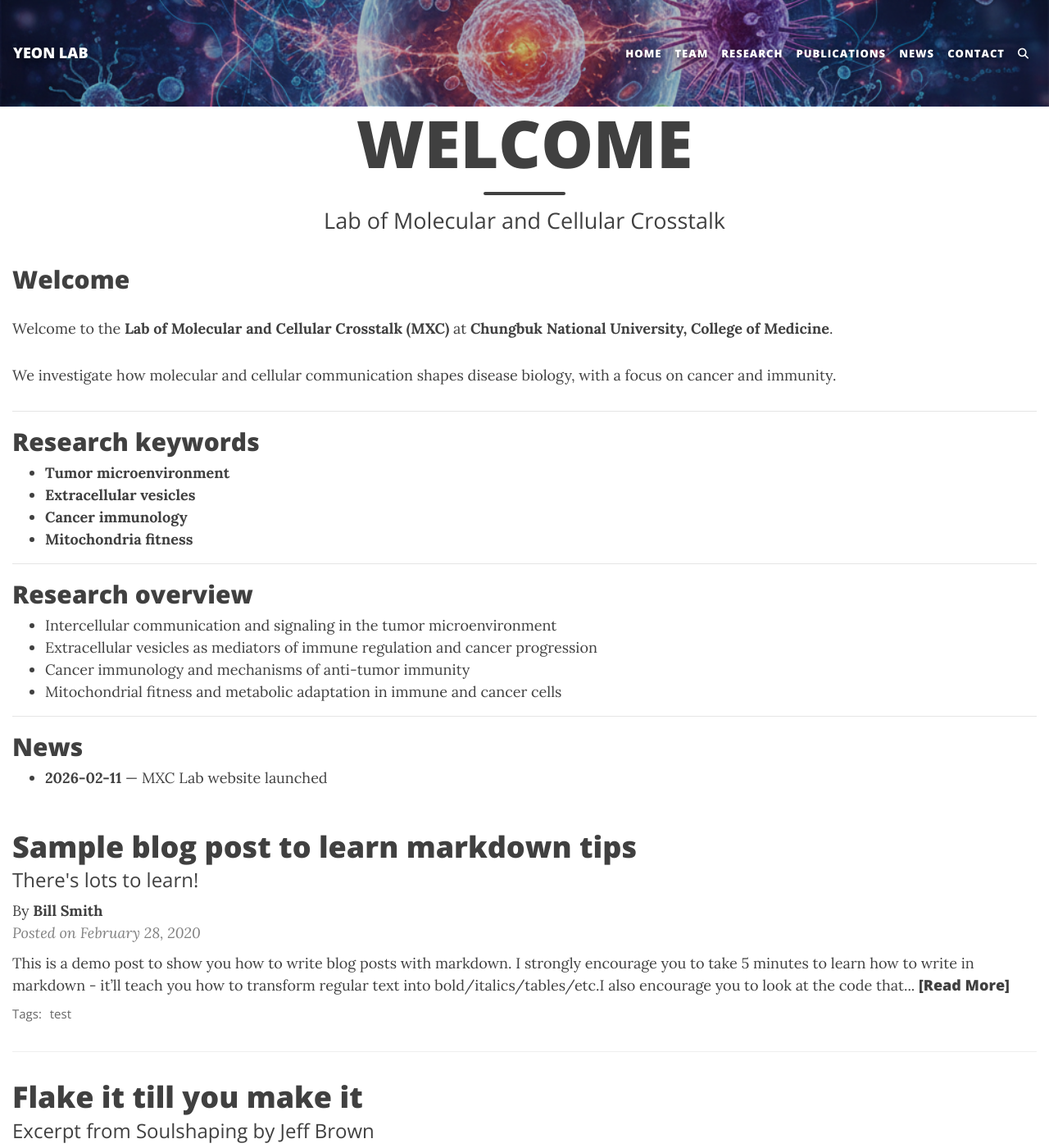
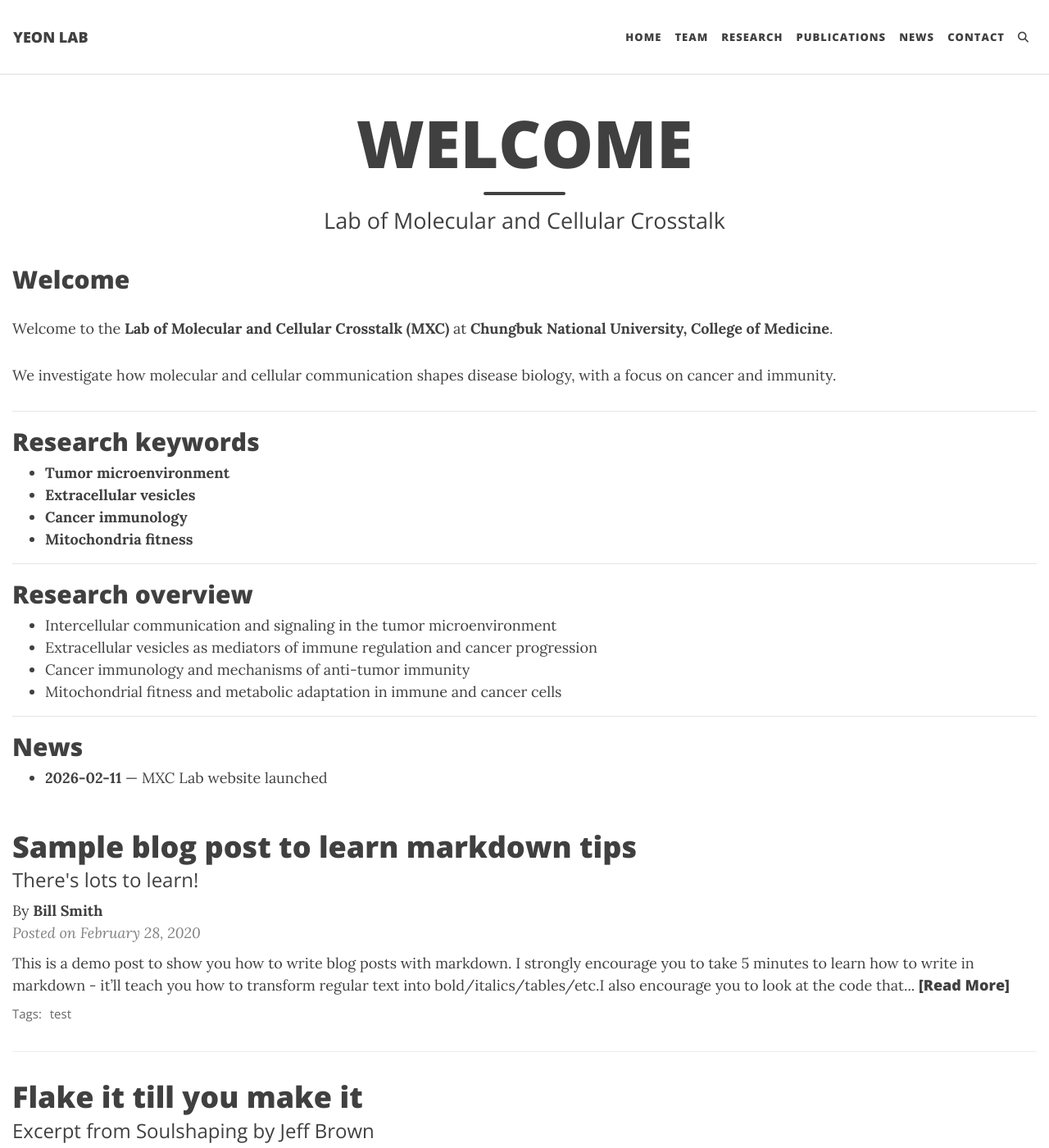
Before and after one commit to mjyeon0807-hub/mjyeon0807-hub.github.io, a Jekyll site: the page built from index.md, in a window 1280 px wide and 1400 px high. Shown: the whole window at 82% size. Built offline with Jekyll 4.4.1, drawn with Linux system fonts in a browser that asks for light colours; comment, search, counter and statistics services are not loaded.

Commit message:
Update custom.css

```diff
--- a/assets/css/custom.css
+++ b/assets/css/custom.css
@@ -1,106 +1,28 @@
-/* ==========================================================================
-   Yeon Lab - custom overrides
-   Goal:
-   - Use /assets/img/header-2.png as a FULL top banner (navbar background)
-   - Keep menu readable on top of the image
-   - Do NOT show a small logo image in the navbar
-   ========================================================================== */
-
-/* === Navbar banner background (force wins over theme) === */
-nav.navbar.navbar-custom,
-nav.navbar.navbar-custom.top-nav-regular,
-nav.navbar.navbar-custom.top-nav-short,
-nav.navbar.navbar-custom.top-nav-short-permanent {
-  /* Reset any theme background first */
-  background-color: transparent !important;
-  background-image: none !important;
-
-  /* Banner image */
-  background-image: url("/assets/img/header-2.png") !important;
-  background-size: cover !important;
-  background-position: center center !important;
-  background-repeat: no-repeat !important;
-
-  /* Banner height */
-  min-height: 130px !important;
-
-  /* Clean bottom border */
-  border-bottom: 1px solid rgba(0, 0, 0, 0.12) !important;
+/* =========================
+   1) Remove the white line / borders / shadows on the top banner
+   ========================= */
+nav.navbar.navbar-custom {
+  border-top: 0 !important;
+  box-shadow: none !important;
 }
 
-/* Dark overlay so white text is readable */
-nav.navbar.navbar-custom::before {
-  content: "";
-  position: absolute;
-  inset: 0;
-  background: rgba(0, 0, 0, 0.25);
-  pointer-events: none;
-}
+/* If you also don't want the thin line UNDER the banner, uncomment:
+nav.navbar.navbar-custom { border-bottom: 0 !important; }
+*/
 
-/* Ensure navbar content sits above overlay */
-nav.navbar.navbar-custom > * {
-  position: relative;
-  z-index: 1;
-}
-
-/* Brand + links readable on the banner */
-nav.navbar.navbar-custom .navbar-brand,
-nav.navbar.navbar-custom .navbar-nav .nav-link,
-nav.navbar.navbar-custom .navbar-toggler {
-  color: #ffffff !important;
-  text-shadow: 0 2px 10px rgba(0, 0, 0, 0.55);
-  font-weight: 800;
-}
-
-/* Toggler visibility on dark banner */
-nav.navbar.navbar-custom .navbar-toggler {
-  border-color: rgba(255, 255, 255, 0.55) !important;
-}
-nav.navbar.navbar-custom .navbar-toggler-icon {
-  filter: invert(1) contrast(2);
-}
-
-/* Spacing inside the banner */
-nav.navbar.navbar-custom,
-nav.navbar.navbar-custom.top-nav-regular,
-nav.navbar.navbar-custom.top-nav-short,
-nav.navbar.navbar-custom.top-nav-short-permanent {
+/* =========================
+   2) Stop "jumping" when scrolling (disable navbar shrinking)
+   Beautiful Jekyll adds .top-nav-short after you scroll.
+   Force the same padding/height for both states.
+   ========================= */
+nav.navbar.navbar-custom.top-nav-short {
+  min-height: 130px !important;     /* match your normal banner height */
   padding-top: 18px !important;
   padding-bottom: 18px !important;
 }
 
-nav.navbar.navbar-custom .navbar-nav .nav-link {
+/* Keep menu link padding consistent too */
+nav.navbar.navbar-custom.top-nav-short .navbar-nav .nav-link {
   padding-top: 18px !important;
   padding-bottom: 18px !important;
 }
-
-/* Dropdown should stay readable (light dropdown) */
-nav.navbar.navbar-custom .dropdown-menu {
-  background: #ffffff !important;
-}
-nav.navbar.navbar-custom .dropdown-menu .dropdown-item {
-  color: #222 !important;
-  text-shadow: none !important;
-}
-
-/* Hide old logo-image brand (we want banner background only) */
-nav.navbar.navbar-custom .navbar-brand-logo {
-  display: none !important;
-}
-
-/* Mobile tweaks */
-@media (max-width: 768px) {
-  nav.navbar.navbar-custom,
-  nav.navbar.navbar-custom.top-nav-regular,
-  nav.navbar.navbar-custom.top-nav-short,
-  nav.navbar.navbar-custom.top-nav-short-permanent {
-    min-height: 90px !important;
-    padding-top: 10px !important;
-    padding-bottom: 10px !important;
-  }
-
-  nav.navbar.navbar-custom .navbar-nav .nav-link {
-    padding-top: 10px !important;
-    padding-bottom: 10px !important;
-  }
-}
```
